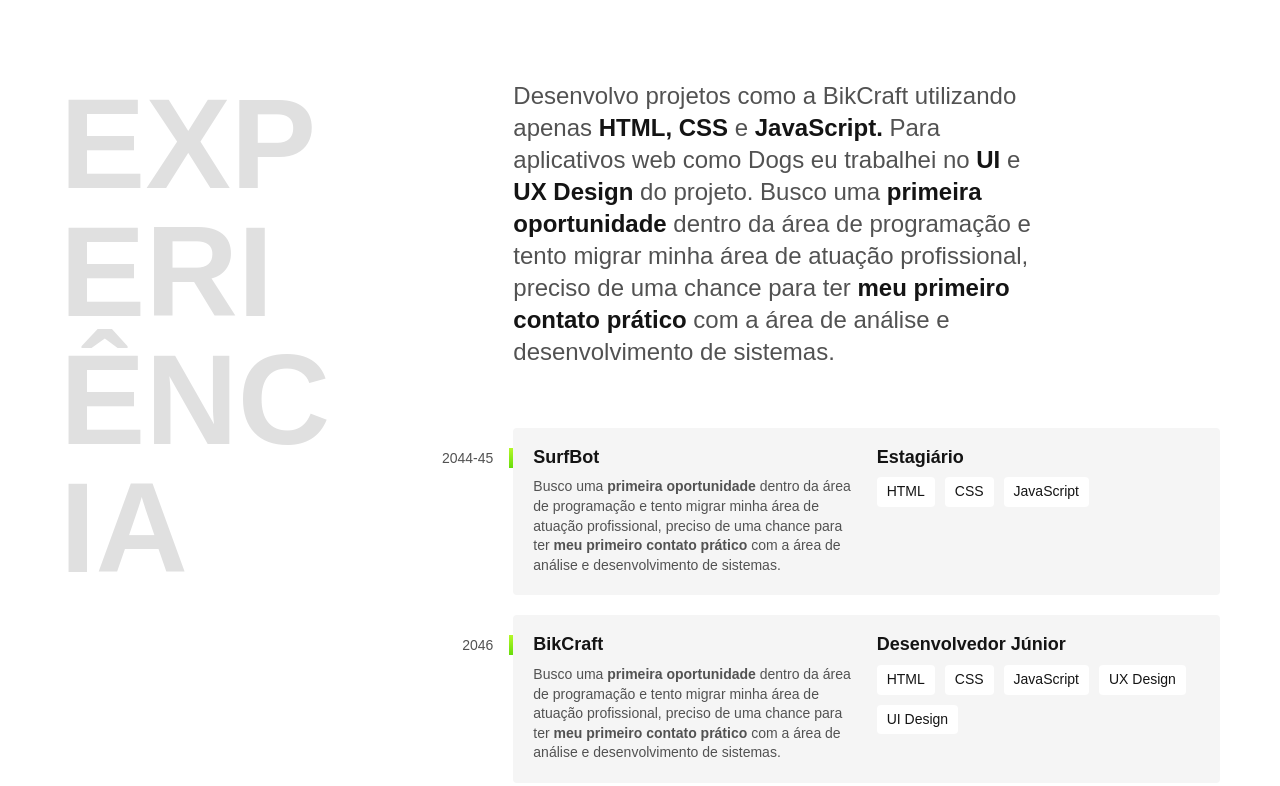
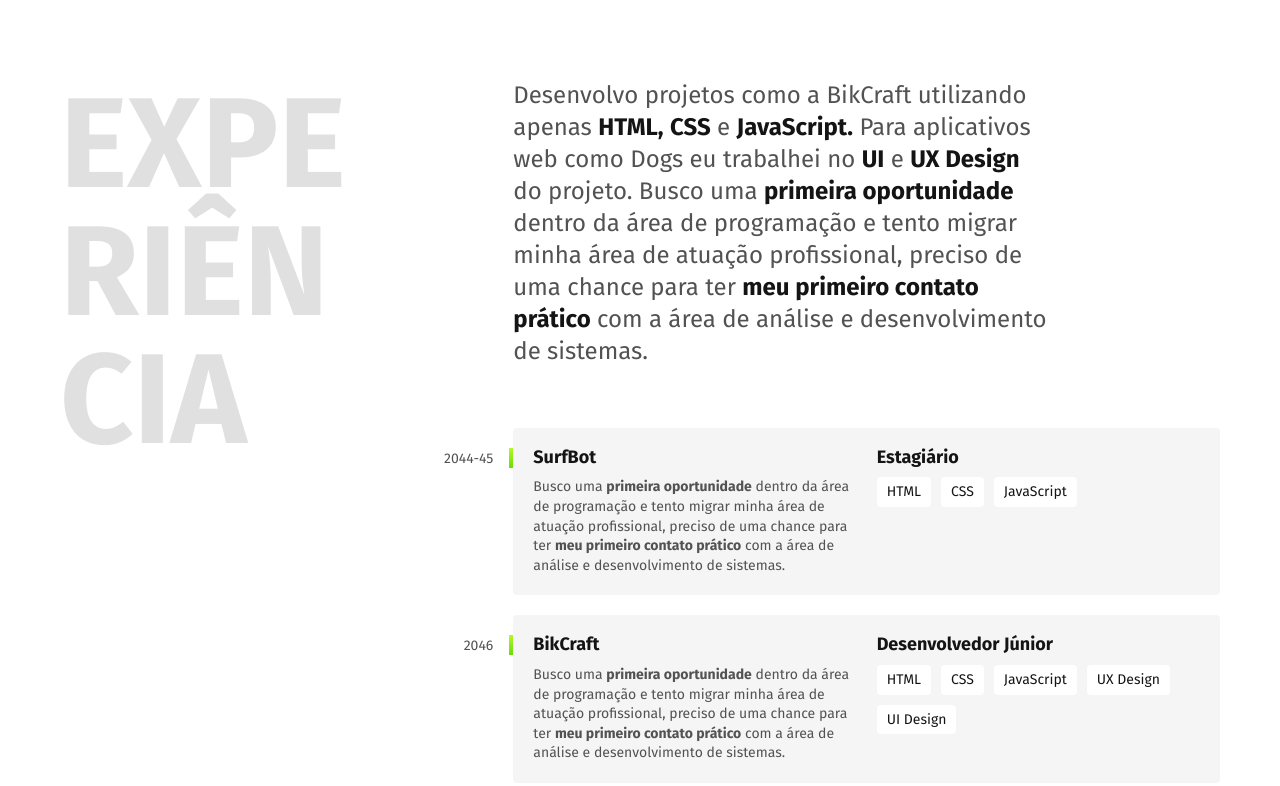
Before and after one commit to halanfernandes/halanfernandes.github.io, a plain HTML site: page index.html in a window 1280 px wide. Shown: the part 703-1489 px from the top of the page. Drawn offline with Linux system fonts and the light colour scheme.

Commit message:
alteraçao de fonte

```diff
--- a/index.html
+++ b/index.html
@@ -7,6 +7,11 @@
   <title>Halan Fernandes - Designer e Desenvolvedor</title>
   <meta name="description" content="Perfil profissional voltado para a busca por novas oportunidades na área de desenvolvimento.">
   <link rel="stylesheet" href="./css/style.css">
+  <link rel="icon" href="./img/favicon-32x32.png" type="image/svg+xml">
+
+  <link rel="preconnect" href="https://fonts.googleapis.com">
+  <link rel="preconnect" href="https://fonts.gstatic.com" crossorigin>
+  <link href="https://fonts.googleapis.com/css2?family=Fira+Sans:wght@400;700&display=swap" rel="stylesheet">
 </head>
 
 <body>
```
Also changed, not shown: img/favicon-32x32.png (added).
